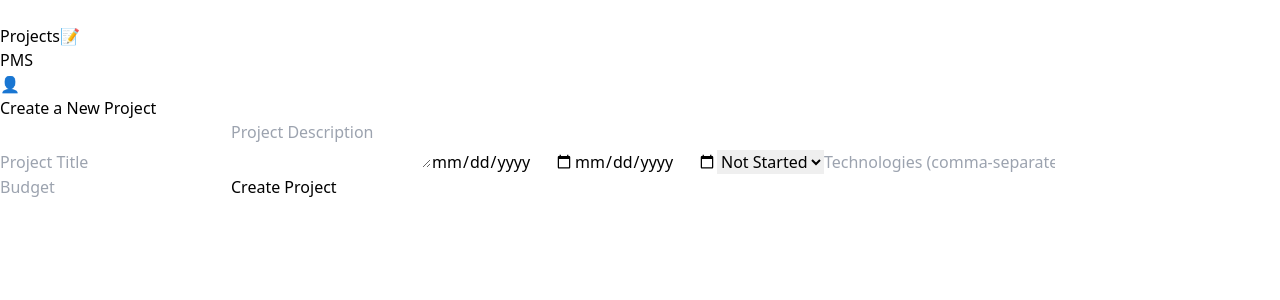
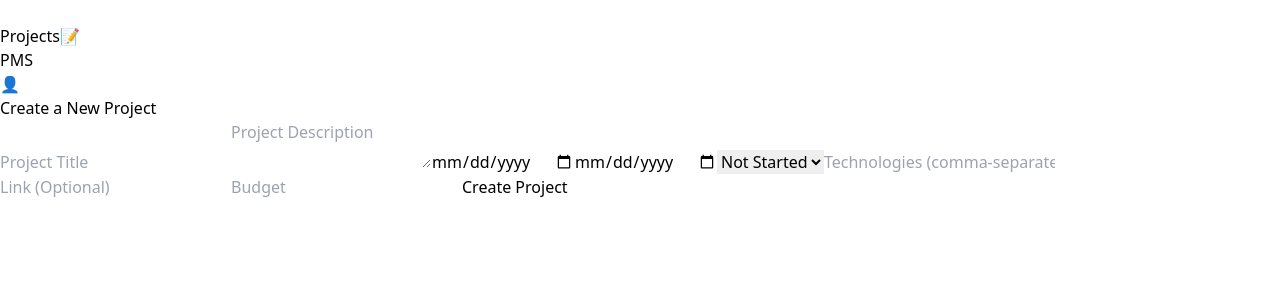
Before and after one commit to AbTheReactDev/pms, a Next.js app: page /projects/create in a window 1280 px wide. Shown: the top 300 px of the page. Built offline with nearby package versions, Linux system fonts and the light colour scheme; no server answers; sample sign-in values are in the browser's storage.

Commit message:
Feat : add in the project list ( Link ) and update the project model

```diff
--- a/src/app/projects/create/page.tsx
+++ b/src/app/projects/create/page.tsx
@@ -1,7 +1,8 @@
 "use client";
 
 import { useState } from "react";
-import { useRouter } from "next/navigation";
+import { forbidden, useRouter } from "next/navigation";
+import { link } from "fs";
 
 const CreateProject = () => {
     const router = useRouter();
@@ -10,6 +11,7 @@ const CreateProject = () => {
         description: "",
         startDate: "",
         endDate: "",
+        appLink:"",
         status: "not started",
         technologies: "",
         budget: "",
@@ -31,6 +33,8 @@ const CreateProject = () => {
             ...formData,
             technologies: formData.technologies.split(",").map((tech) => tech.trim()),
             budget: parseFloat(formData.budget),
+            appLink:(formData.appLink)
+
         };
 
         const res = await fetch("/api/projects", {
@@ -90,6 +94,7 @@ const CreateProject = () => {
                     name="endDate"
                     value={formData.endDate}
                     onChange={handleChange}
+                    placeholder="End Date"
                     className="w-full p-2 border rounded"
                 />
 
@@ -110,6 +115,16 @@ const CreateProject = () => {
                     className="w-full p-2 border rounded"
                 />
 
+<input
+                    type="string"
+                    name="appLink"
+                    value={formData.appLink}
+                    onChange={handleChange}
+                    placeholder="Link (Optional)"
+                    required
+                    className="w-full p-2 border rounded"
+                />
+
                 <input
                     type="number"
                     name="budget"
@@ -119,6 +134,8 @@ const CreateProject = () => {
                     required
                     className="w-full p-2 border rounded"
                 />
+
+
 
                 <button
                     type="submit"
--- a/src/app/projects/page.tsx
+++ b/src/app/projects/page.tsx
@@ -74,6 +74,7 @@ const ProjectList = () => {
               <th className="p-3 border">Status</th>
               <th className="p-3 border">Start Date</th>
               <th className="p-3 border">End Date</th>
+              <th className="p-3 border">Link</th>
               <th className="p-3 border">Budget</th>
               <th className="p-3 border text-center">Actions</th>
             </tr>
@@ -90,6 +91,7 @@ const ProjectList = () => {
                   <td className="p-3 border">
                     {new Date(project?.endDate).toLocaleDateString()}
                   </td>
+                  <td className="p-3 border">{project?.appLink}</td>
                   <td className="p-3 border">Rs.{project?.budget}</td>
                   <td className="p-3 border text-center flex justify-center gap-2">
                     <Link href={`/projects/${project?._id}`}>
--- a/src/models/Project.ts
+++ b/src/models/Project.ts
@@ -6,6 +6,7 @@ interface ProjectDocument extends mongoose.Document {
     owner: mongoose.Types.ObjectId;  // reference to the User model
     startDate: Date;
     endDate: Date;
+    appLink:string;
     status: 'ongoing' | 'completed' | 'paused' | 'not started';
     technologies: string[]; // list of technologies used in the project
     budget: number;
@@ -35,6 +36,10 @@ const projectSchema = new mongoose.Schema<ProjectDocument>({
     endDate: {
         type: Date,
     },
+    appLink: {
+        type: String,
+        trim: true
+    },
     status: {
         type: String,
         enum: ['ongoing', 'completed', 'paused', 'not started'],
```
Also changed, not shown: src/app/projects/edit/[id]/page.tsx (+13 -1 lines).
